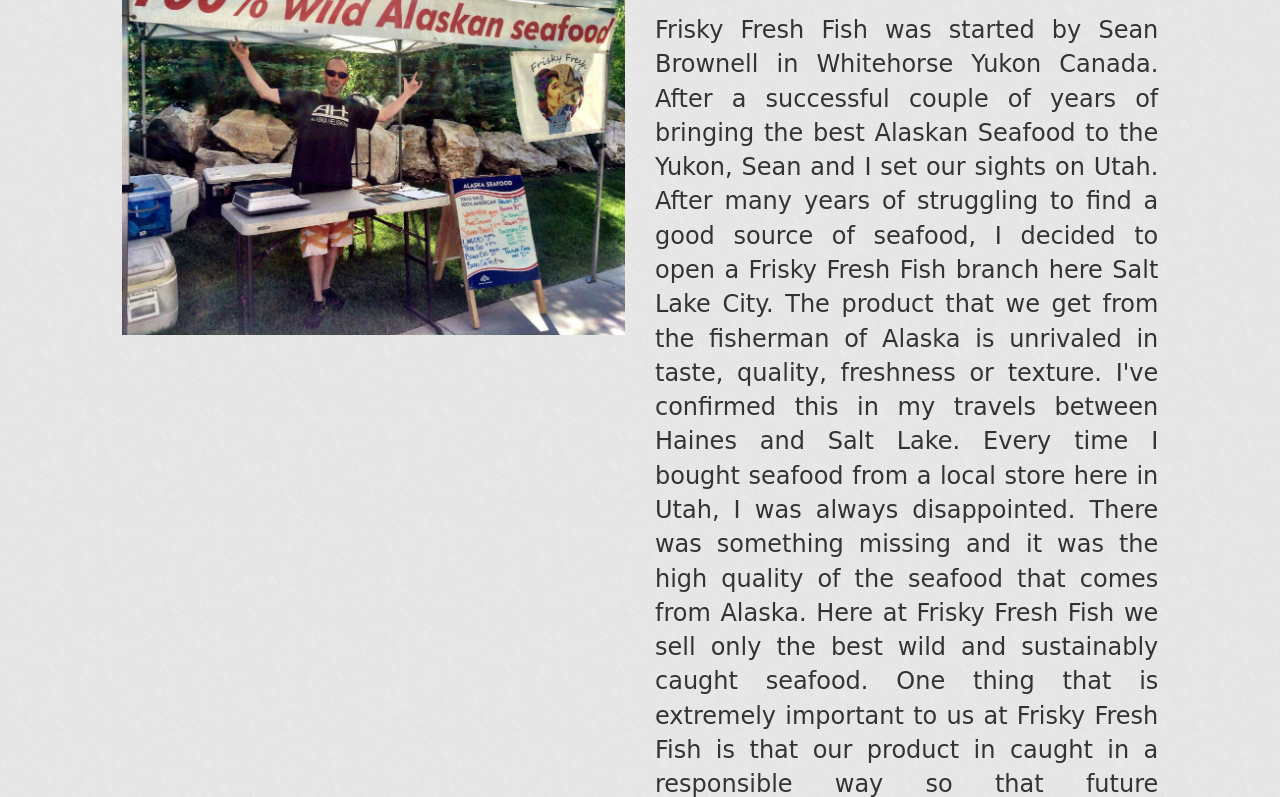
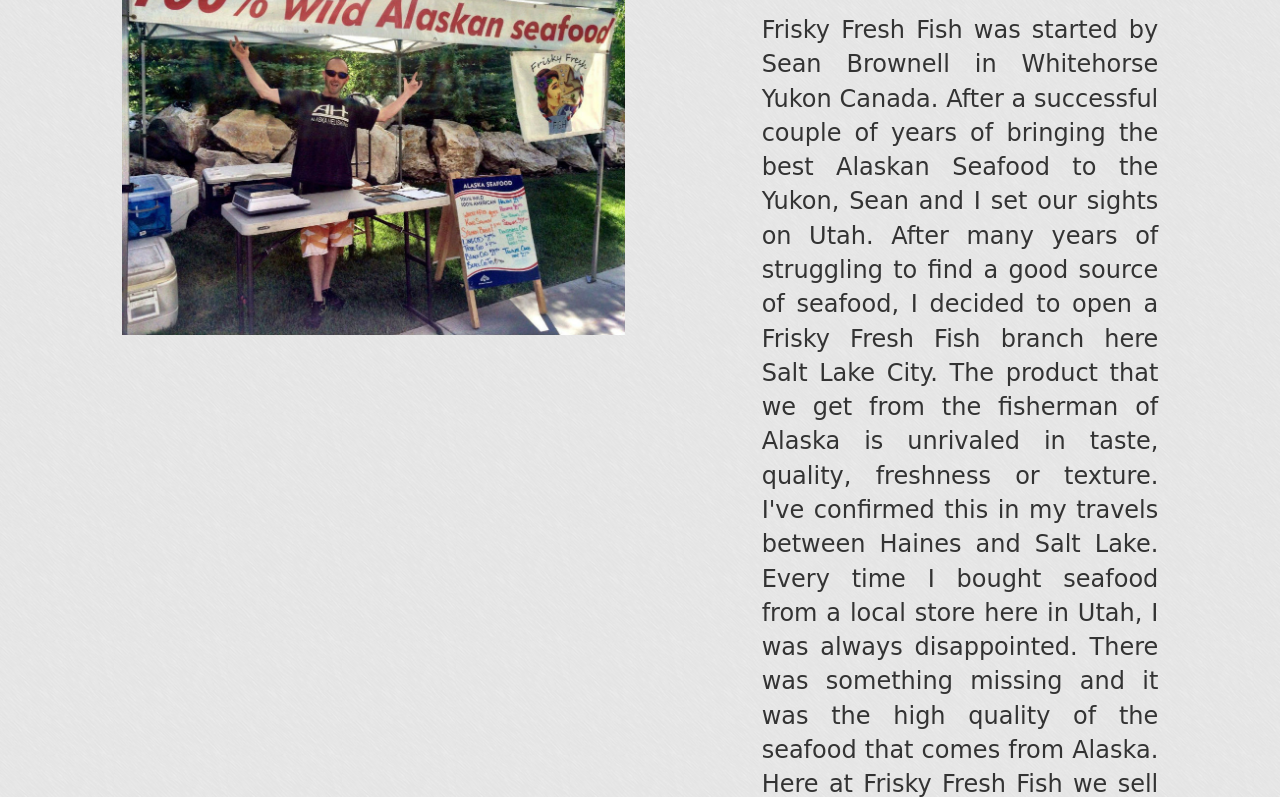
Before and after one commit to ZachBerman/FriskyFresh, a plain HTML site: page about.html in a window 1280 px wide. Shown: the part 385-1182 px from the top of the page. Drawn offline with nearby package versions, Linux system fonts and the light colour scheme; a web font is replaced by a local one.

Commit message:
Refactor

```diff
--- a/about.html
+++ b/about.html
@@ -65,7 +65,7 @@
         <br />
         <br />
       </div>
-    <div class="col-sm-5 text-center storyDiv">
+      <div class="col-sm-offset-1 col-sm-4 text-center storyDiv">
         <h2>Our Story</h2>
         <br />
         <p class="story">Frisky Fresh Fish was started by Sean Brownell in Whitehorse Yukon Canada. After
@@ -117,9 +117,7 @@
           </a>
       </div>
     </footer>
-
     <script src="js/jquery.js"></script>
     <script src="js/bootstrap.min.js"></script>
-
   </body>
 </html>
```
Also changed, not shown: contact.html (+0 -8 lines), index.html (+1 -11 lines), pricing.html (+0 -8 lines). Lines whose indentation alone changed are shown as unchanged.
